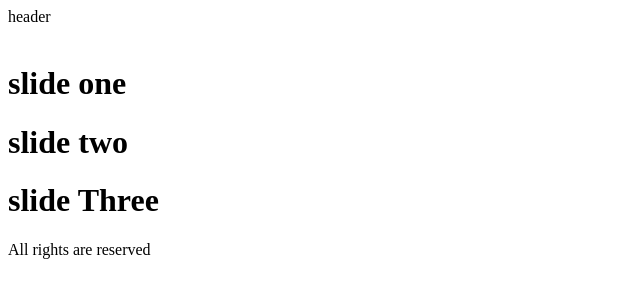
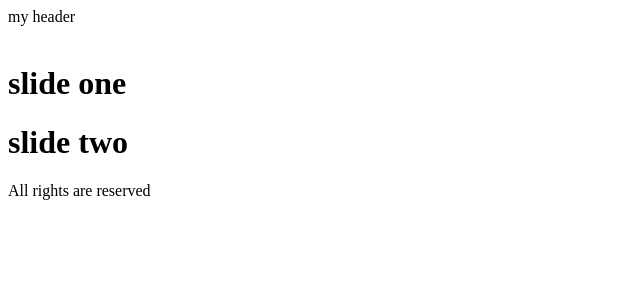
Before and after one commit to Faezeh-sb/Git-project-one, a plain HTML site: page index.html in a window 1280 px wide. Shown: the whole page, without its empty margins (0-640 px from the left). Drawn offline with Linux system fonts and the light colour scheme.

Commit message:
some changes in dev branch

```diff
--- a/index.html
+++ b/index.html
@@ -7,7 +7,7 @@
 </head>
 <body>
     <header>
-        header
+        my header
     </header>
     <div class="banner">
         <img src="banner.jpg" alt="">
@@ -15,7 +15,7 @@
     <div class="slider">
         <h1>slide one</h1>
         <h1>slide two</h1>
-        <h1>slide Three</h1>
+
     </div>
     <footer>
         All rights are reserved
```
